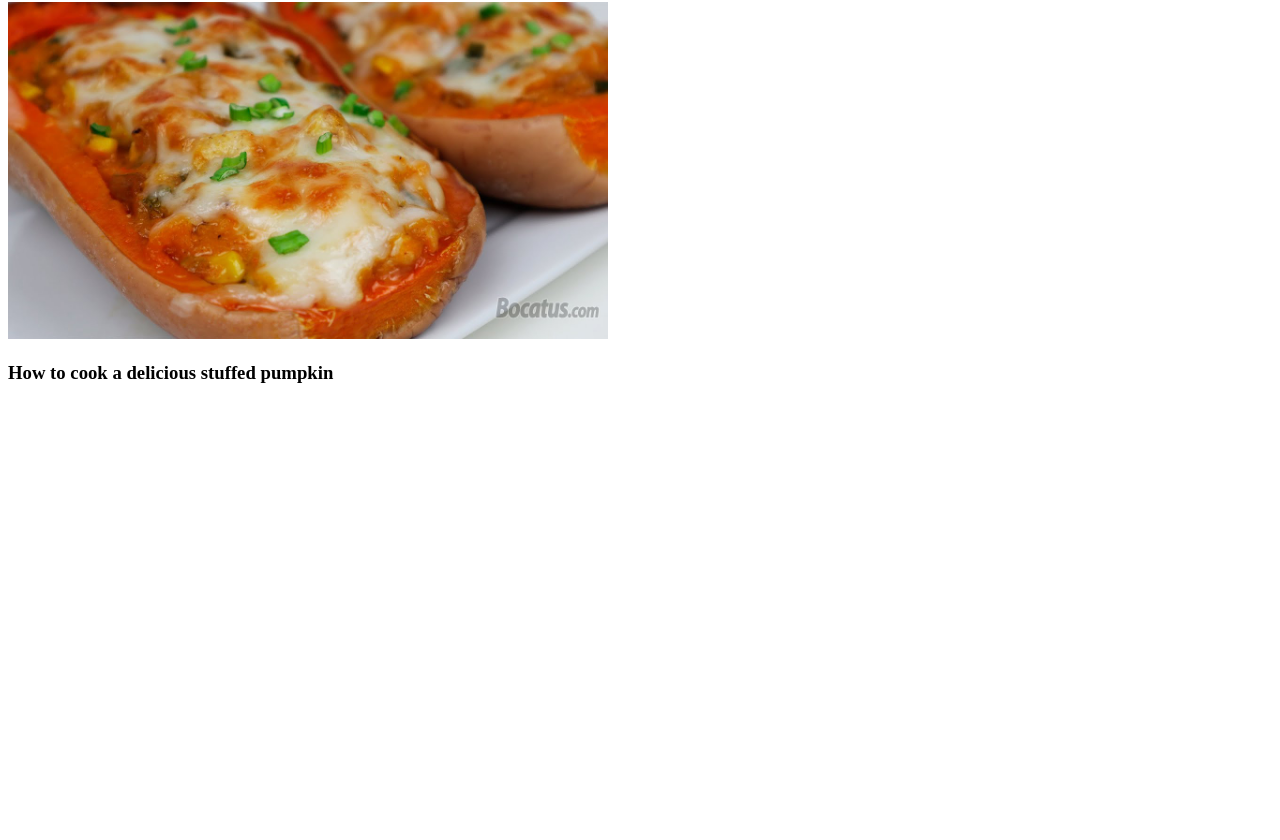
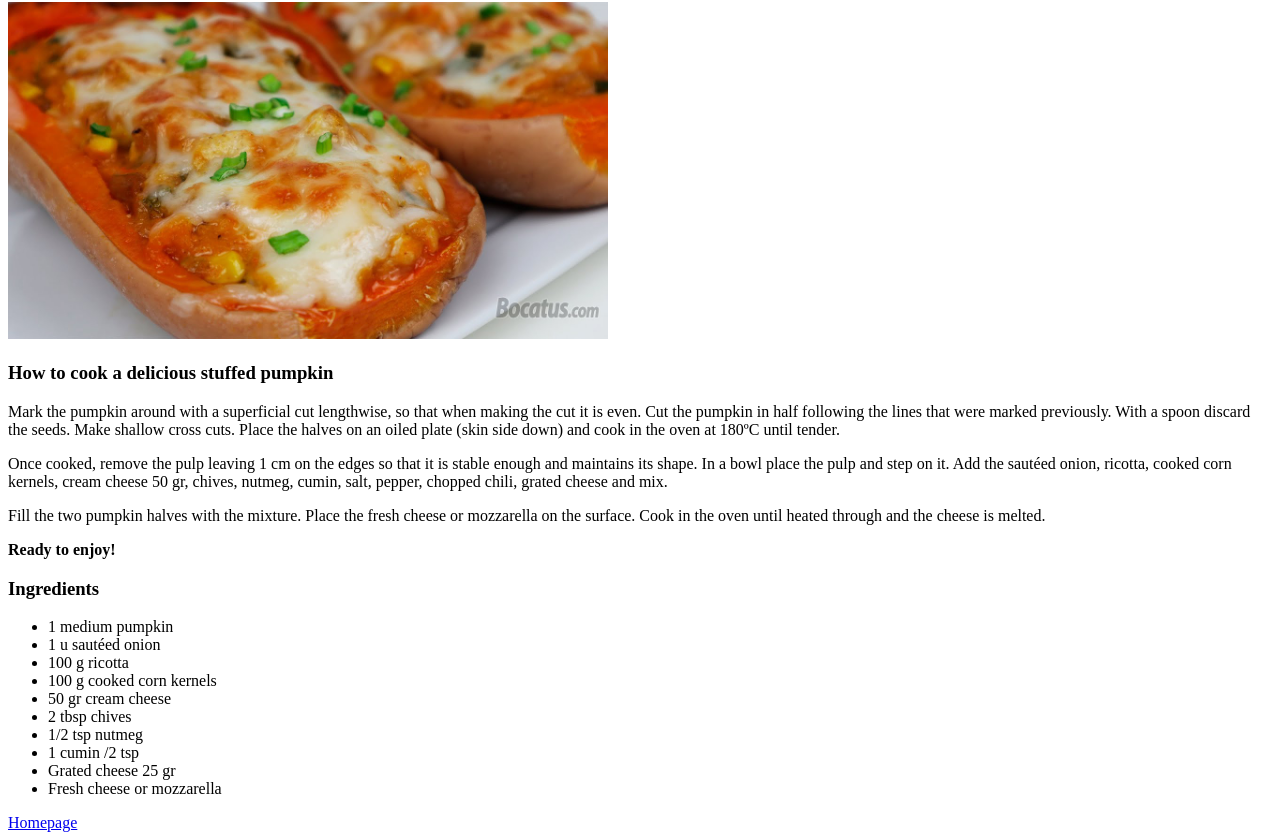
Before and after one commit to ariel-cbr/odin-recipes, a plain HTML site: page recipes/stuffedpumpkin.html in a window 1280 px wide. Shown: the part 78-918 px from the top of the page. Before the commit the page ends 800 px from the top, so only its background shows below. Drawn offline with Linux system fonts and the light colour scheme.

Commit message:
Homepage and three recipes: stuffed pumpkin, mustard chicken and egg pasta

```diff
--- a/recipes/stuffedpumpkin.html
+++ b/recipes/stuffedpumpkin.html
@@ -9,6 +9,48 @@
 
     <h3>How to cook a delicious stuffed pumpkin </h3>
 
+<p>
+ Mark the pumpkin around with a superficial cut lengthwise, so that when making the cut it is even.
+ Cut the pumpkin in half following the lines that were marked previously.
+ With a spoon discard the seeds.
+ Make shallow cross cuts.
+ Place the halves on an oiled plate (skin side down) and cook in the oven at 180ºC until tender.
+</p>
+
+<p>
+ Once cooked, remove the pulp leaving 1 cm on the edges so that it is stable enough and maintains its shape.
+ In a bowl place the pulp and step on it.
+ Add the sautéed onion, ricotta, cooked corn kernels, cream cheese 50 gr, chives, nutmeg, cumin, salt, pepper, chopped chili,
+ grated cheese and mix.
+</p>
+
+<p>
+ Fill the two pumpkin halves with the mixture.
+ Place the fresh cheese or mozzarella on the surface.
+ Cook in the oven until heated through and the cheese is melted.
+</p>
+
+<p>
+ <strong> Ready to enjoy!</strong>
+</p>
+
+<h3>Ingredients </h3>
+
+<ul>
+   <li>1 medium pumpkin </li>
+   <li>1 u sautéed onion</li>
+   <li>100 g ricotta</li>
+   <li>100 g cooked corn kernels</li>
+   <li>50 gr cream cheese</li>
+   <li>2 tbsp chives</li>
+   <li>1/2 tsp nutmeg</li>
+   <li>1 cumin /2 tsp</li>
+   <li>Grated cheese 25 gr</li>
+   <li>Fresh cheese or mozzarella</li>
+
+</ul>
+
+    <a href="../index.html">Homepage</a>
 
 </body>
 
```
Also changed, not shown: index.html (+6 -1 lines), recipes/eggpasta.html (added, +44 -0 lines), recipes/mustardchicken.html (added, +46 -0 lines), img/eggpasta.JPG (added), img/mustardchicken.jpg (added), img/stuffedpumpkin.webp (deleted), recipes/Plain Text.txt (added).
